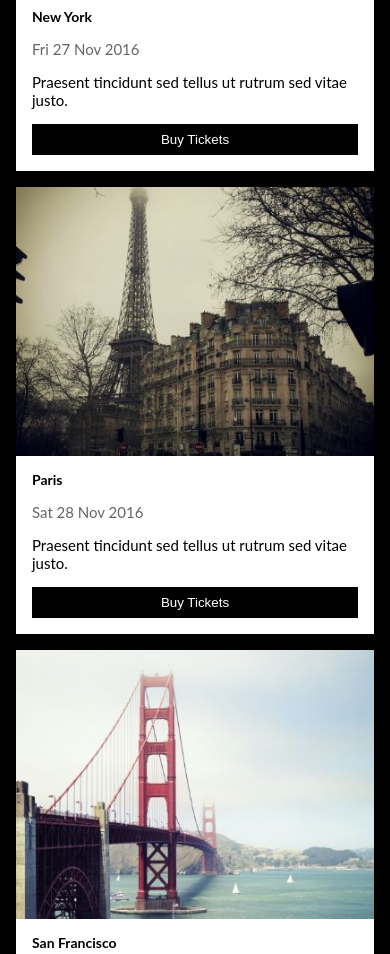
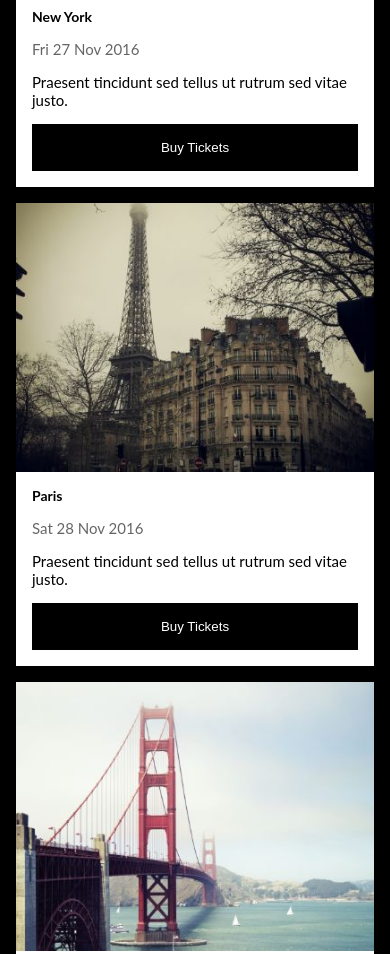
Before and after one commit to Hovinhtu/W3_band, a plain HTML site: page index.html in a window 390 px wide. Shown: the part 2300-3254 px from the top of the page. Drawn offline with Linux system fonts and the light colour scheme.

Commit message:
Update reponsive web

```diff
--- a/assets/css/reponsive.css
+++ b/assets/css/reponsive.css
@@ -1,11 +1,11 @@
 /* PC >= 1024px */
-@media only screen and (min-width: 1024px){
+@media only screen and (min-width: 64em){
     #header{
         overflow: visible !important;
     }
 }
 /* Tablet < 1023px and >= 740px */
-@media only screen and (max-width: 1023px) and (min-width: 740px) {
+@media only screen and (max-width: 63.9375em) and (min-width: 46.25em) {
     #header{
         overflow: visible !important;
     }
@@ -48,4 +48,7 @@
     .header-menu{
         display:block;
       }
+    .btn{
+        padding: 16px 32px;
+    }
 }
```
